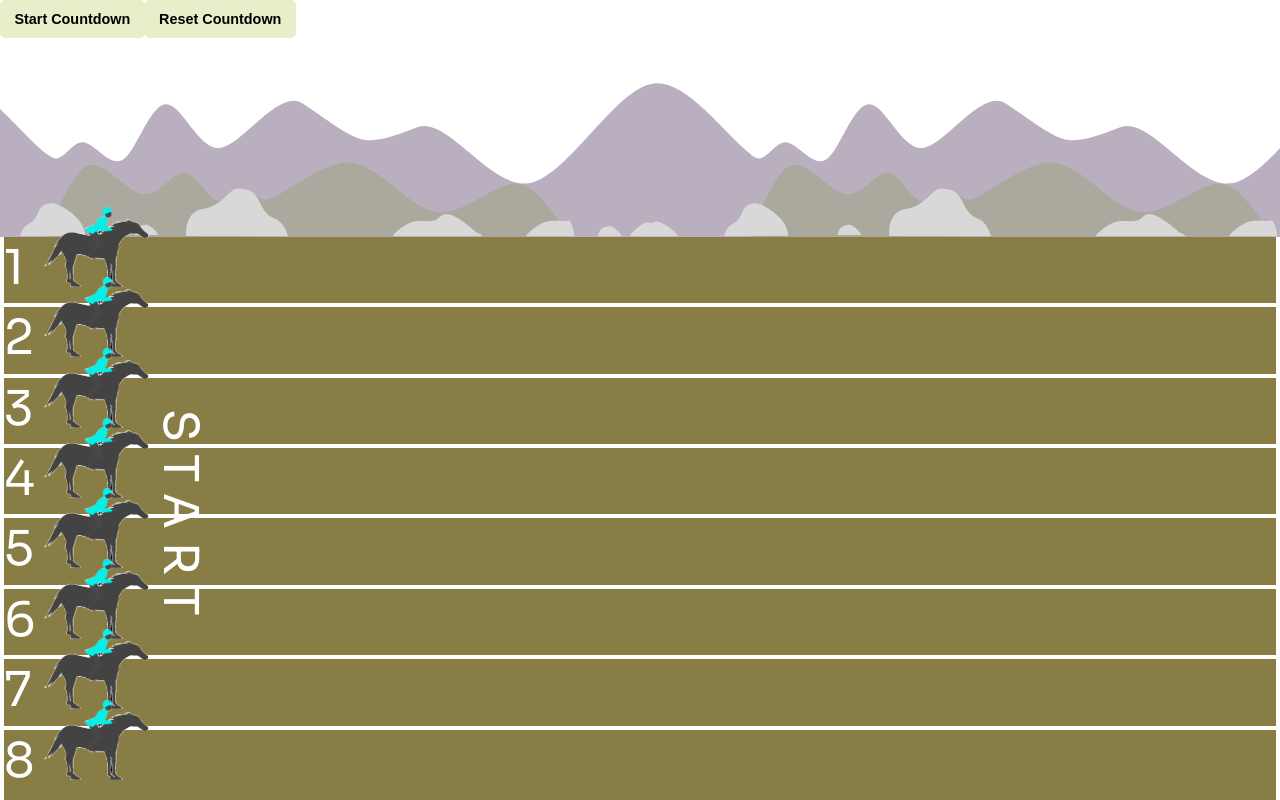
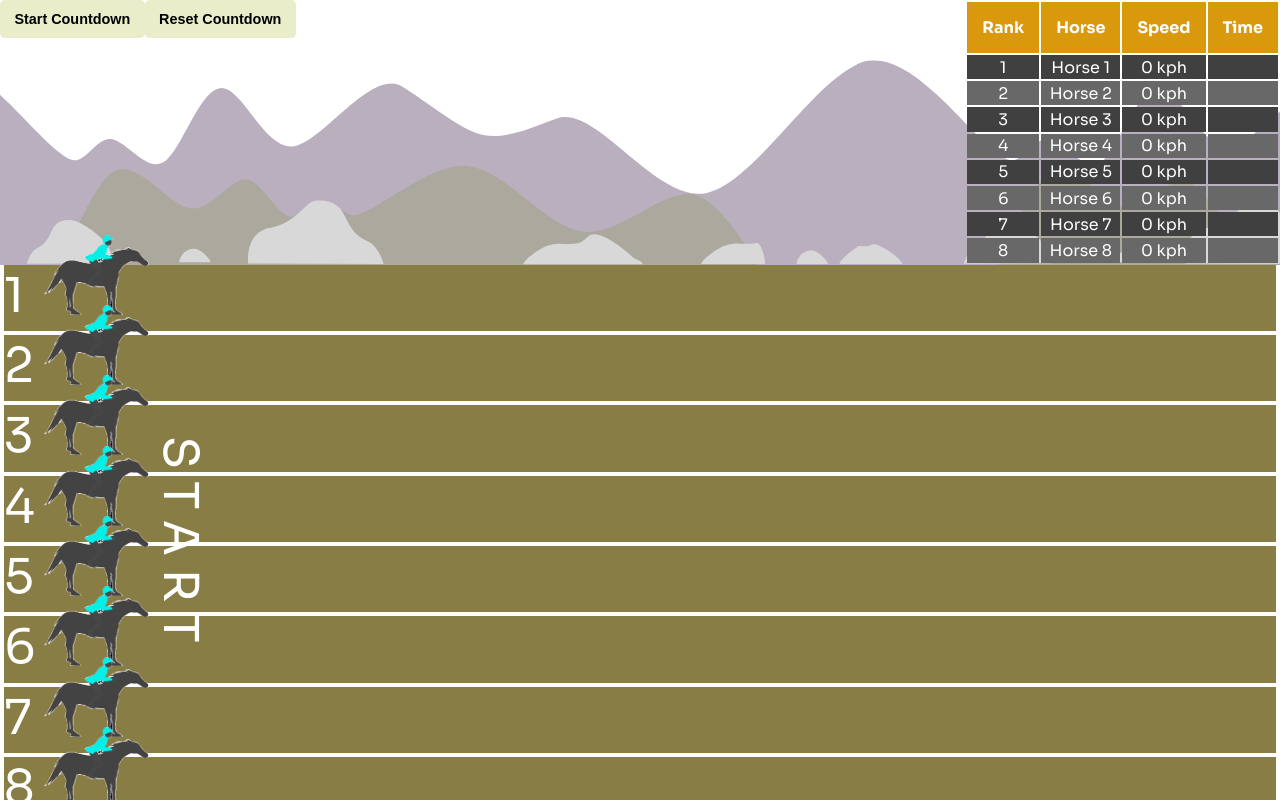
Before and after one commit to trombonist76/protein-bootcamp-horseracing-app, a Vue app: page / in a window 1280 px wide. Built offline with nearby package versions, Linux system fonts and the light colour scheme.

Commit message:
[Update] Pinia implemented & raceStore created.

```diff
--- a/src/App.vue
+++ b/src/App.vue
@@ -1,24 +1,14 @@
 <script setup>
-import { reactive } from 'vue';
 import Horse from '@/components/Horse/Horse.vue';
 import Arena from '@/components/Arena/Arena.vue';
-import ButtonComp from '@/components/Shared/Button.vue';
 import Countdown from "@/components/Countdown/Countdown.vue"
 import { useCountdownStore } from '@/store/useCountdown';
 import { useHorseStore } from '@/store/useHorse';
-import Leaderboard from '@/components/Leaderboard/Leaderboard.vue';
+import { useRaceStore } from '@/store/useRace';
 
 const horseStore = useHorseStore()
 const countdownStore = useCountdownStore()
-const race = reactive({
-  isStarted: false
-})
-
-const startCountdownHandler = async () => {
-  await countdownStore.startCountdown()
-  race.isStarted = true
-  horseStore.startHorsesToRace()
-}
+const raceStore =  useRaceStore()
 </script>
 
 <template>
@@ -26,16 +16,10 @@ const startCountdownHandler = async () => {
     <teleport to='body'>
       <Countdown v-if="countdownStore.isCountdownStarted"></Countdown>
     </teleport>
-    <!-- <Leaderboard></Leaderboard> -->
-    <div>
-
-      <ButtonComp @click="startCountdownHandler" name="Start Countdown"></ButtonComp>
-      <ButtonComp @click="countdownStore.resetCountdown" name="Reset Countdown"></ButtonComp>
-    </div>
-    <Arena :isRaceStarted="race.isStarted">
+    <Arena :isRaceStarted="raceStore.isStarted">
       <template v-slot:horses>
-        <div class="horses" :class="{'slide' : race.isStarted}">
-          <Horse class="horse" v-for="horse in horseStore.horses" :key="horse.id" :horse="horse" :isRaceStarted="race.isStarted" />
+        <div class="horses" :class="{'slide' : raceStore.isStarted}">
+          <Horse class="horse" v-for="horse in horseStore.horses" :key="horse.id" :horse="horse" :isRaceStarted="raceStore.isStarted" />
         </div>
       </template>
     </Arena>
--- a/src/components/Arena/Arena.vue
+++ b/src/components/Arena/Arena.vue
@@ -1,15 +1,17 @@
 <script setup>
 import {useHorseStore} from "@/store/useHorse"
+import { useRaceStore } from '@/store/useRace';
 import Background from "./Background.vue"
-const props = defineProps(["isRaceStarted"])
+
+const raceStore =  useRaceStore()
 const horseStore = useHorseStore()
 </script>
 
 <template>
   <div class="wrapper">
-    <Background :isRaceStarted="props.isRaceStarted"/>
+    <Background/>
     <div class="lane-wrapper">
-      <div class="lane-wrapper__start" :class="{'slide-left': props.isRaceStarted}">
+      <div class="lane-wrapper__start" :class="{'slide-left': raceStore.isStarted}">
         <div>START</div>
       </div>
       <slot name="horses"></slot>
--- a/src/components/Arena/Background.vue
+++ b/src/components/Arena/Background.vue
@@ -1,17 +1,32 @@
 <script setup>
-import { computed } from 'vue';
-import useHorse from "@/composables/horse"
+import Leaderboard from '../Leaderboard/Leaderboard.vue';
+import ButtonComp from '@/components/Shared/Button.vue';
+import { useRaceStore } from '@/store/useRace';
+import { useCountdownStore } from '@/store/useCountdown';
+import { useHorseStore } from '@/store/useHorse';
 
-const props = defineProps(["isRaceStarted"])
-const {isAnyClosing } = useHorse()
+const countdownStore = useCountdownStore()
+const raceStore =  useRaceStore()
+const horseStore = useHorseStore()
+
+const startCountdownHandler = async () => {
+  await countdownStore.startCountdown()
+  raceStore.startRace()
+  horseStore.startHorsesToRace()
+}
 
 </script>
 <template>
-  <div class="arena" :class="{'sliding-arena': props.isRaceStarted}">
-  <div class="mid" :class="{'sliding-mid': props.isRaceStarted}">
-    <div class="front" :class="{'sliding-front': props.isRaceStarted}">
+  <div class="arena" :class="{'sliding-arena': raceStore.isStarted}">
+    <div class="mid" :class="{'sliding-mid': raceStore.isStarted}">
+      <div class="front" :class="{'sliding-front': raceStore.isStarted}">
+        <div class="buttons">
+          <ButtonComp @click="startCountdownHandler" name="Start Countdown"></ButtonComp>
+          <ButtonComp @click="countdownStore.resetCountdown" name="Reset Countdown"></ButtonComp>
+        </div>
+          <Leaderboard></Leaderboard>
+      </div>
     </div>
-  </div>
 </div>
 </template>
 
@@ -35,6 +50,8 @@ const {isAnyClosing } = useHorse()
   height: 100%;
   background: url('@/assets/icons/front.svg');
   transform: translateZ(0);
+  display: flex;
+  justify-content: space-between;
 }
 
 .mid{
@@ -43,6 +60,9 @@ const {isAnyClosing } = useHorse()
   transform: translateZ(0);
 }
 
+
+.buttons{
+}
 
 .sliding-arena{
   animation: bg-arena 45s linear infinite;
--- a/src/components/Leaderboard/Leaderboard.vue
+++ b/src/components/Leaderboard/Leaderboard.vue
@@ -1,7 +1,7 @@
 <script setup>
-import useHorse from "@/composables/horse"
+import {useHorseStore} from "@/store/useHorse"
 import LeaderboardItem from "./LeaderboardItem.vue";
-const { leaderboard } = useHorse()
+const horseStore = useHorseStore()
 </script>
 <template>
   <div class="leaderboard">
@@ -12,7 +12,7 @@ const { leaderboard } = useHorse()
         <th>Speed</th>
         <th>Time</th>
       </tr>
-      <LeaderboardItem v-for="(horse, index) in leaderboard" :rank="index" :horse="horse" :key="horse.id"></LeaderboardItem>
+      <LeaderboardItem v-for="(horse, index) in horseStore.leaderboard" :rank="index" :horse="horse" :key="horse.id"></LeaderboardItem>
     </table>
   </div>
 </template>
@@ -26,7 +26,7 @@ const { leaderboard } = useHorse()
 
 #leaderboard{
   color: $table-text-color;
-  width: 40%;
+  width: 25%;
   border-radius: 2rem;
   text-align: center;
 
--- /dev/null
+++ b/src/store/useRace.js
@@ -0,0 +1,14 @@
+import { defineStore } from 'pinia'
+import { ref } from 'vue'
+
+export const useRaceStore = defineStore('race', () => {
+
+  const isStarted = ref(false)
+  const isFinished = ref(false)
+
+  function startRace(){
+    isStarted.value = true
+  }
+
+  return {isStarted, isFinished, startRace}
+})
```
